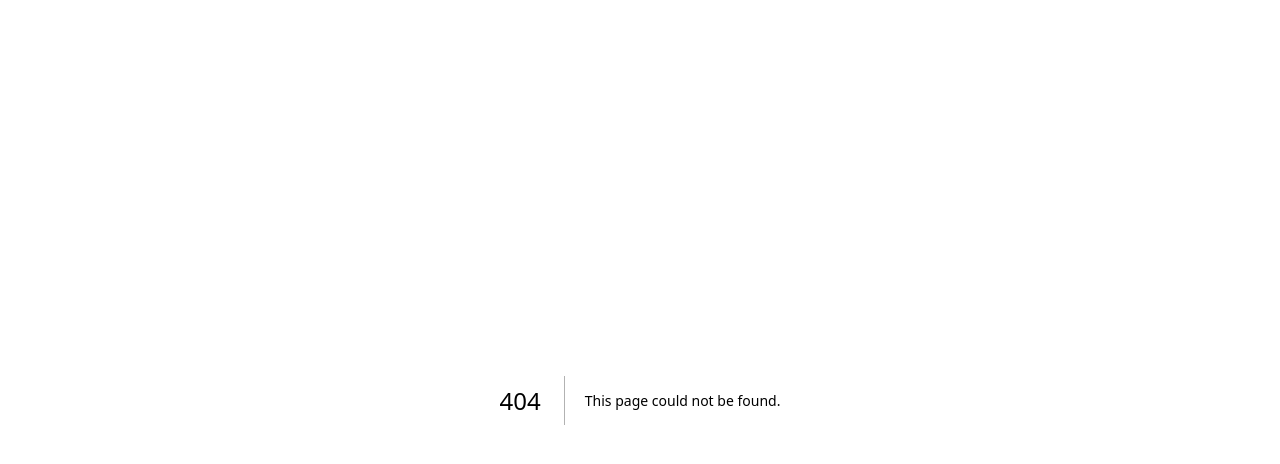
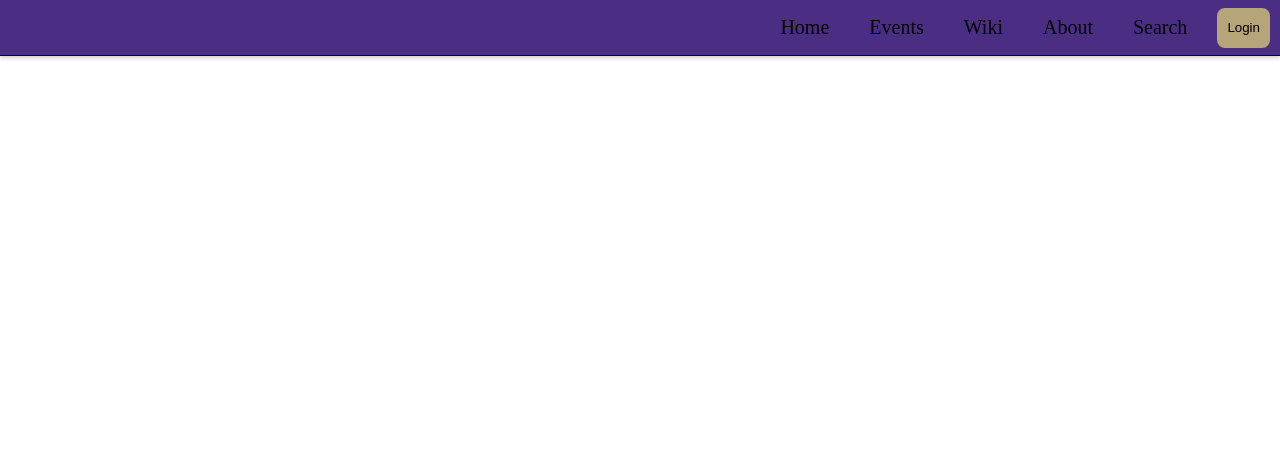
Before and after one commit to DormWiki/dorm-wiki, a Next.js app in the folder site/: page /events in a window 1280 px wide. Before the commit this address had no page. Shown: the top 464 px of the page. Built offline with nearby package versions, Linux system fonts and the light colour scheme.

Commit message:
adding initial version of events page

```diff
--- /dev/null
+++ b/site/src/pages/events.js
@@ -0,0 +1,40 @@
+import Head from 'next/head'
+import Image from 'next/image'
+import { Inter } from 'next/font/google'
+import styles from '@/styles/Home.module.css'
+import Link from 'next/link'
+
+const inter = Inter({ subsets: ['latin'] })
+
+export default function Events() {
+    return (
+        <>
+        <Head>
+            <title>Dorm-Wiki</title>
+            <meta name="description" content="Your go-to place for UW dorm info" />
+            <meta name="viewport" content="width=device-width, initial-scale=1" />
+            <link rel="icon" href="/icon-dorm-wiki.png" />
+        </Head>
+        <div className={styles.navbar}>
+            <ul>
+            <li>
+                <a href="#">Home</a>
+            </li>
+            <li>
+                <a href="#Events">Events</a>
+            </li>
+            <li>
+                <a href="#">Wiki</a>
+            </li>
+            <li>
+                <a href="#">About</a>
+            </li>
+            <li>
+                <a href="#">Search</a>
+            </li>
+            </ul>
+            <button type="button">Login</button>
+        </div>
+        </>
+    );
+}
--- a/site/src/pages/index.js
+++ b/site/src/pages/index.js
@@ -12,7 +12,7 @@ export default function Home() {
     <>
       <Head>
         <title>Dorm-Wiki</title>
-        <meta name="description" content="Generated by create next app" />
+        <meta name="description" content="Your go-to place for UW dorm info" />
         <meta name="viewport" content="width=device-width, initial-scale=1" />
         <link rel="icon" href="/icon-dorm-wiki.png" />
       </Head>
@@ -22,7 +22,7 @@ export default function Home() {
             <a href="#">Home</a>
           </li>
           <li>
-            <a href="#">Events</a>
+            <a href="#Events">Events</a>
           </li>
           <li>
             <a href="#">Wiki</a>
```
